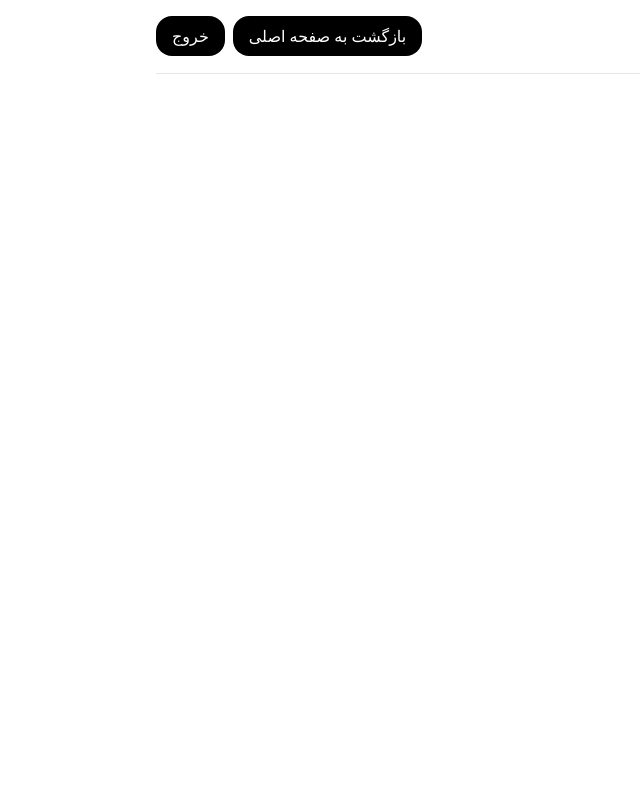
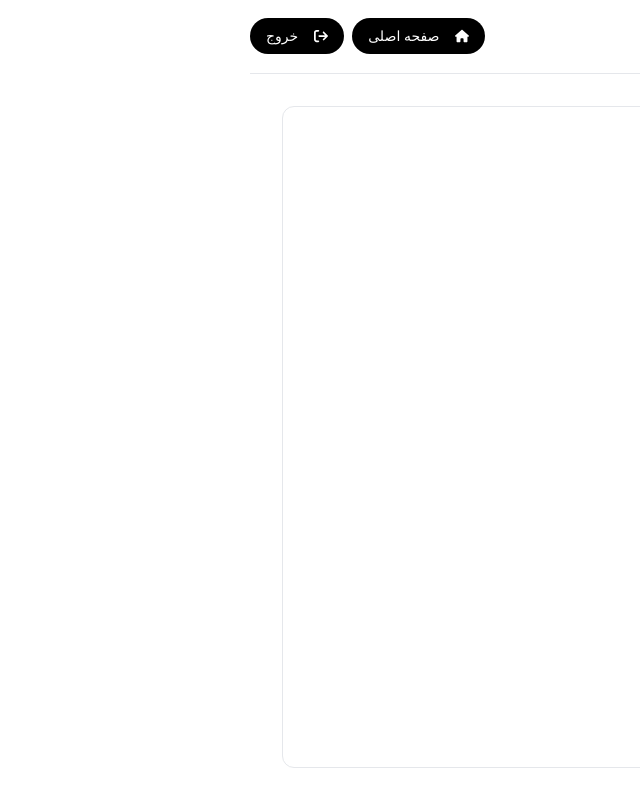
Before and after one commit to MahdiEslami-98/spades-shop, a Next.js app: page /dashboard/allProducts in a window 1280 px wide. Shown: the whole page, without its empty margins (165-805 px from the left). Built offline with nearby package versions, Linux system fonts and the light colour scheme.

Commit message:
add: add dashboard layout

```diff
--- a/app/dashboard/layout.tsx
+++ b/app/dashboard/layout.tsx
@@ -1,29 +1,57 @@
+import React from "react";
 import Logo from "@/components/logo";
+import LogoutButton from "@/components/logoutButton";
 import Link from "next/link";
-import React from "react";
+import {
+  FaHouse,
+  FaReceipt,
+  FaCalculator,
+  FaCubesStacked,
+} from "react-icons/fa6";
+
+const tabs = [
+  { title: "سفارش ها", href: "/dashboard", icon: <FaReceipt /> },
+  { title: "موجودی و قیمت", href: "/dashboard/prices", icon: <FaCalculator /> },
+  { title: "کالاها", href: "/dashboard/allProducts", icon: <FaCubesStacked /> },
+];
 
 const layout = ({ children }: { children: React.ReactNode }) => {
-  const logOutHandler = () => {
-    localStorage.removeItem("user");
-    sessionStorage.clear();
-  };
   return (
-    <div className="container mx-auto px-4">
+    <div className="container mx-auto h-full px-4">
+      <div className="flex h-full flex-col">
         <div className="flex items-center justify-between border-b py-2">
-        <div className="flex items-center">
+          <Link href={"/"} className="flex items-center gap-x-4">
             <Logo />
             <p className="text-3xl font-semibold md:text-4xl">اسپادز</p>
-        </div>
+          </Link>
           <div className="flex gap-x-2">
             <Link
               href={"/"}
-            className="rounded-2xl bg-black px-4 py-2 text-white"
+              className="flex items-center gap-x-4 rounded-3xl bg-black px-4 py-2 text-sm text-white"
             >
-            بازگشت به صفحه اصلی
+              <FaHouse />
+              صفحه اصلی
             </Link>
-          <button className="rounded-2xl bg-black px-4 py-2 text-white">
-            خروج
-          </button>
+            <LogoutButton />
+          </div>
+        </div>
+        <div className="grid h-full grid-cols-12 gap-x-8 px-8 py-8">
+          <div className="col-span-2 max-h-[800px] rounded-xl border p-4 ">
+            {tabs.map((item, index) => (
+              <div
+                key={index}
+                className="flex items-center gap-x-4 py-2 text-lg"
+              >
+                {item.icon}
+                <Link className="text-sm font-medium" href={item.href}>
+                  {item.title}
+                </Link>
+              </div>
+            ))}
+          </div>
+          <div className="col-span-10 max-h-[800px] rounded-xl border p-4">
+            {children}
+          </div>
         </div>
       </div>
     </div>
--- /dev/null
+++ b/components/logoutButton/index.tsx
@@ -0,0 +1,33 @@
+"use client";
+import React from "react";
+import Button from "../button";
+import { useMutation } from "@tanstack/react-query";
+import { useRouter } from "next/navigation";
+import { FaArrowRightFromBracket } from "react-icons/fa6";
+import logoutService from "@/api/logOutService";
+
+const LogoutButton = () => {
+  const router = useRouter();
+  const { mutate: logoutMutate } = useMutation({
+    mutationFn: logoutService,
+    onSuccess: () => {
+      sessionStorage.clear();
+      localStorage.removeItem("user_info");
+      router.push("/login");
+    },
+  });
+  const logoutHandler = () => {
+    logoutMutate();
+  };
+  return (
+    <Button
+      onClick={logoutHandler}
+      className="flex items-center gap-x-4 rounded-3xl bg-black px-4 py-2 text-sm text-white"
+    >
+      <FaArrowRightFromBracket />
+      <span>خروج</span>
+    </Button>
+  );
+};
+
+export default LogoutButton;
```
Lines whose indentation alone changed are shown as unchanged.
